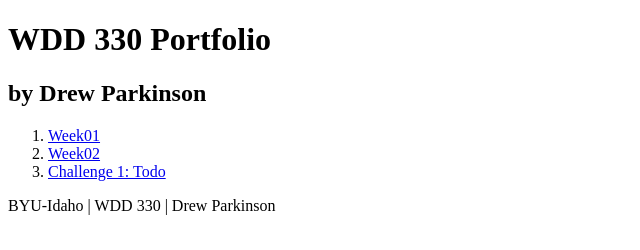
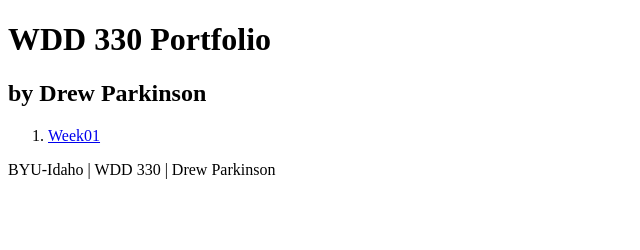
Before and after one commit to DParkinson-BYUI/WDD330, a plain HTML site: page index.html in a window 1280 px wide. Shown: the whole page, without its empty margins (0-640 px from the left). Drawn offline with Linux system fonts and the light colour scheme.

Commit message:
remove extra links

```diff
--- a/index.html
+++ b/index.html
@@ -16,8 +16,6 @@
         <div id="main_container">
           <ol>
             <li><a href="week1/">Week01</a></li>
-            <li><a href="week2/">Week02</a></li>
-            <li><a href="challenge1/index.html">Challenge 1: Todo</a></li>
           </ol>
         </div>
     </main>
```
